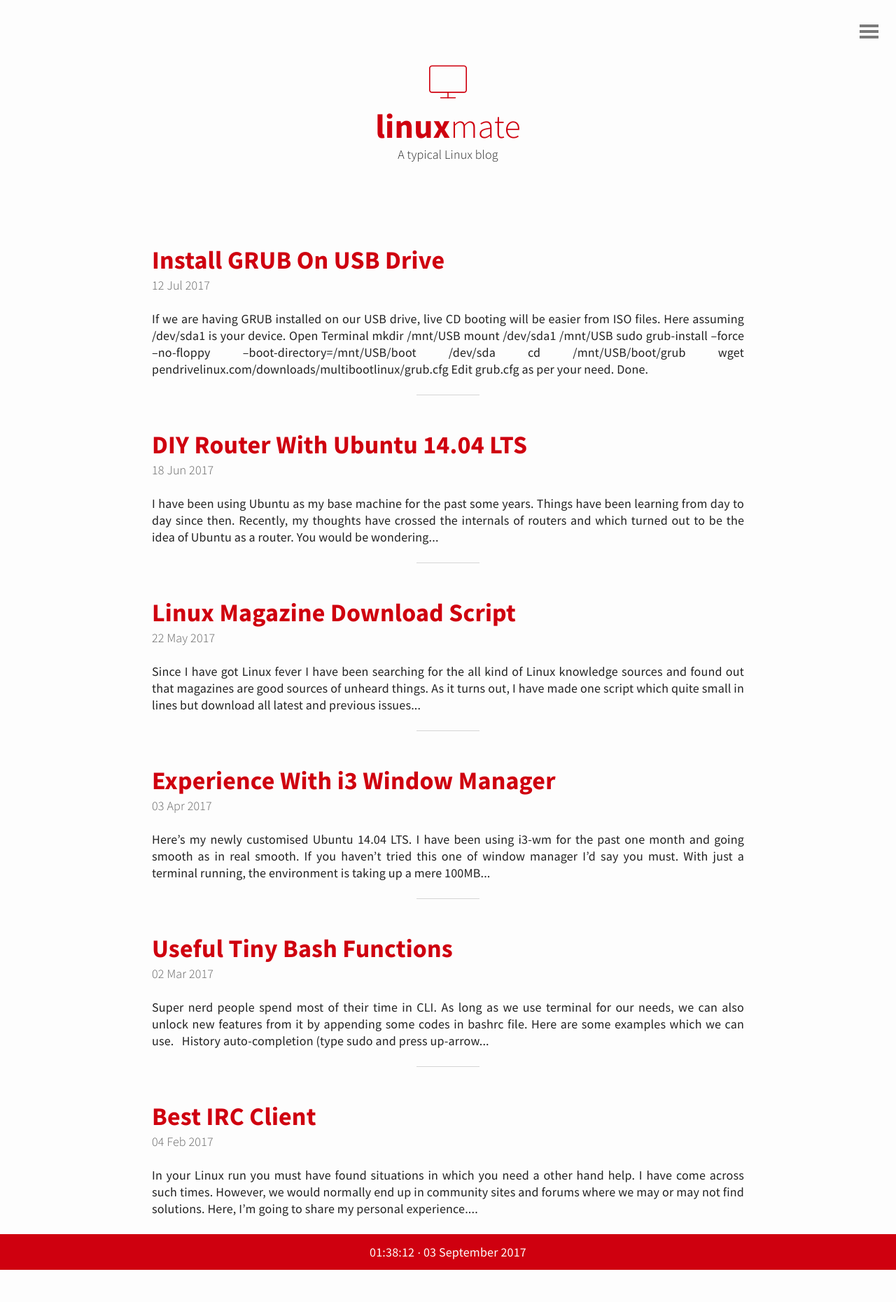
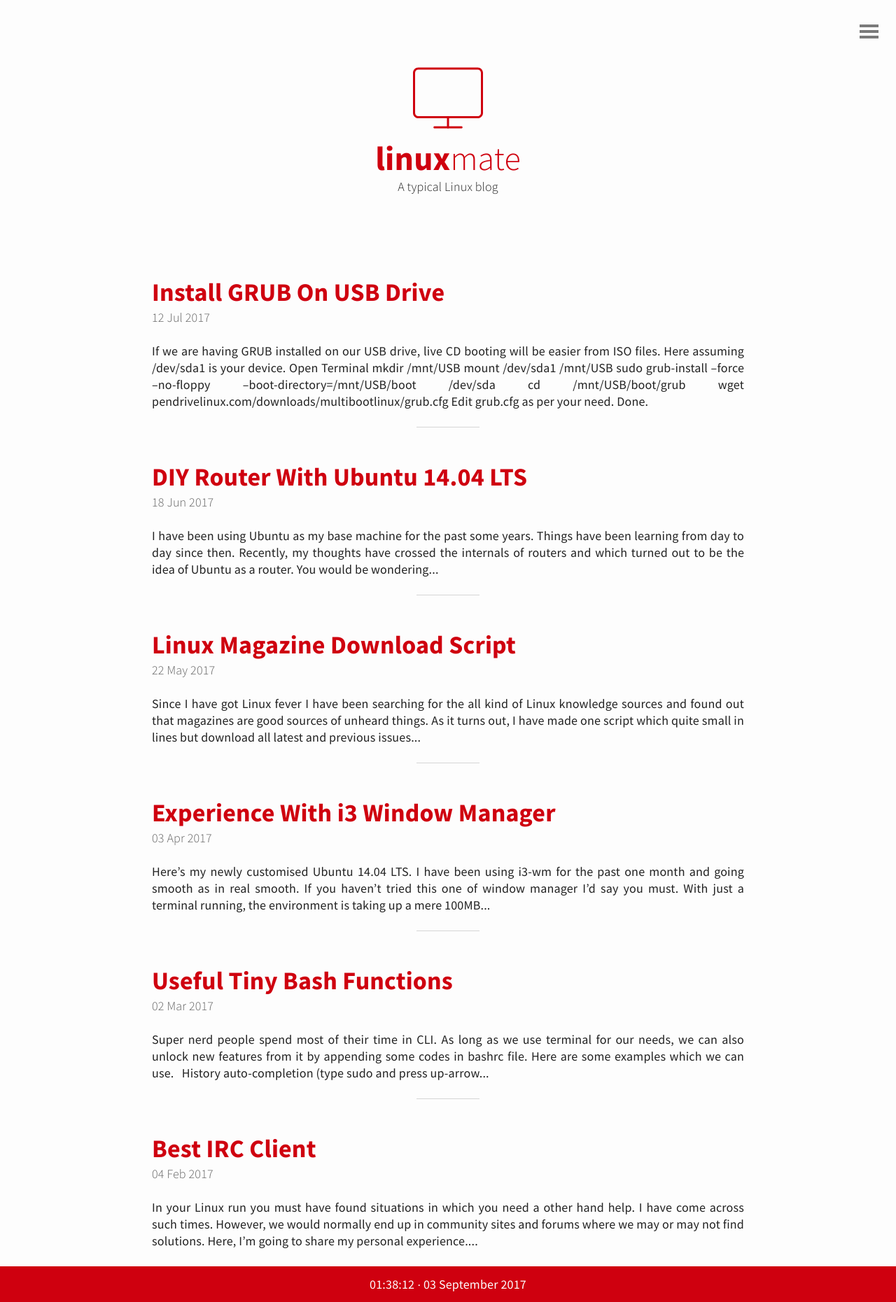
Before and after one commit to shonry271192/-, a Jekyll site: the page built from index.html, in a window 1280 px wide. Shown: the whole page at 70% size. Built offline with Jekyll 4.4.1, drawn with Linux system fonts in a browser that asks for light colours; the list of posts is cut into pages by our own code; before the commit the page ends 1815 px from its top, so only the background shows below that.

Commit message:
modified

```diff
--- a/_sass/layout.scss
+++ b/_sass/layout.scss
@@ -127,7 +127,7 @@
   	display: inline-block;
   }
   img {
-  	max-height: 54px;
+  	max-height: 100px;
   	margin: 0 auto;
   	display: block;
   }
@@ -203,8 +203,8 @@ img {
           border-radius: 4px;
 }
 
-img[title="Emerald"] {
-    box-shadow: 0 2px 6px #ddd;
+img[title="linuxmate"] {
+    box-shadow: 0 2px 6px #fff;
   }
 
 code {
```
